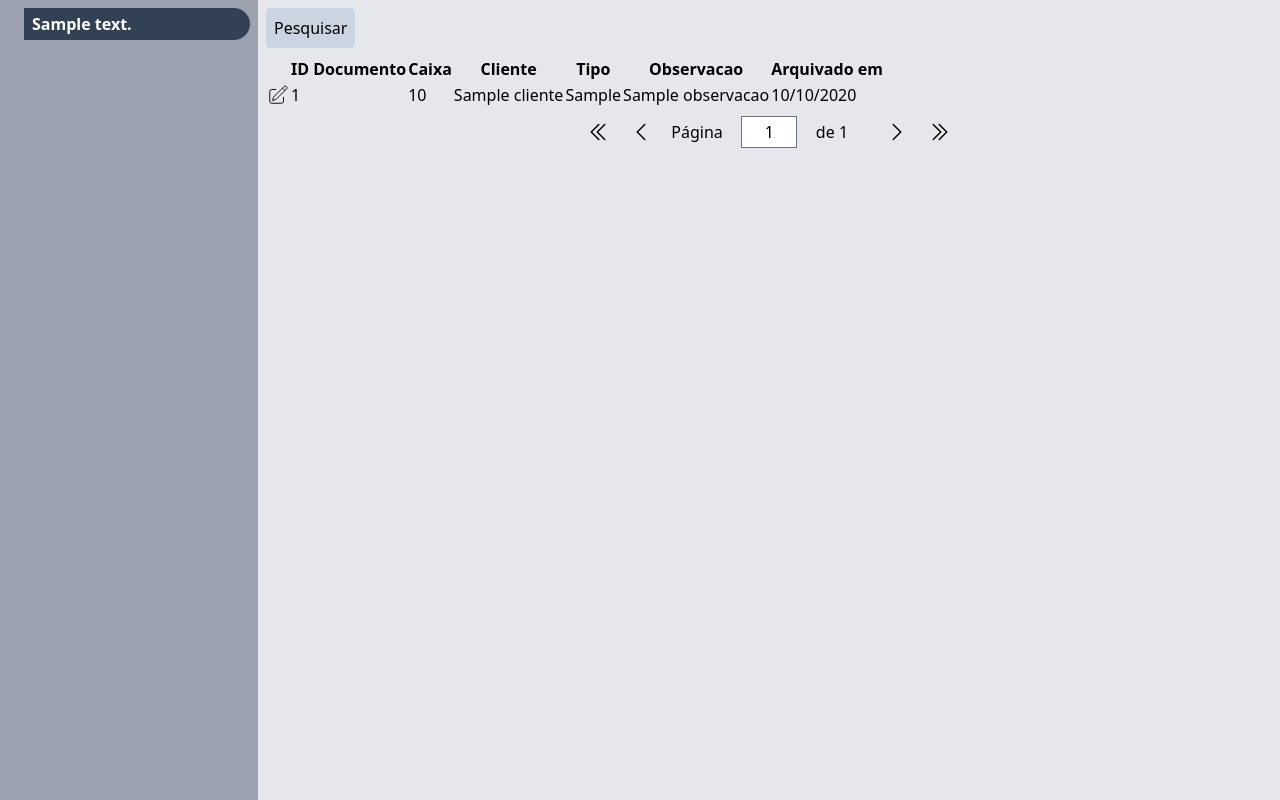
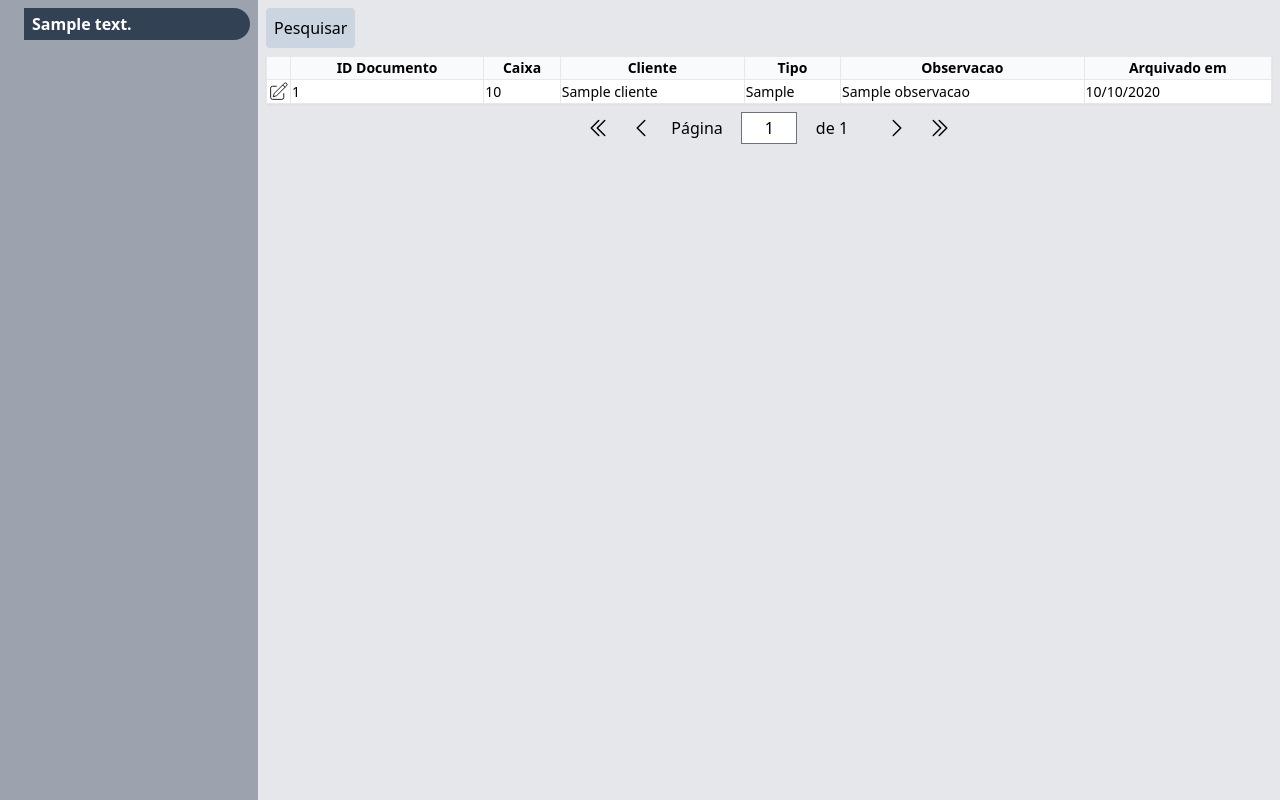
Before and after one commit to augustomonoo/arquivo, a Django app: template arquivo/templates/arquivo/main/consulta.html in a window 1280 px wide. Run offline with Django 3.2, Linux system fonts and the light colour scheme; the template is opened without the code that fills it: most values are stand-ins (such as "Sample title", 1, 10 or a date in 2020); style sheets or scripts are compiled from the project's sources; some libraries are stand-ins or nearby versions.

Commit message:
Adicionadas algumas classes para a tabela de documentos

```diff
--- a/arquivo/templates/arquivo/main/consulta.html
+++ b/arquivo/templates/arquivo/main/consulta.html
@@ -5,21 +5,21 @@
         {% include "arquivo/components/form.html" with labels=False %}
         {% include "arquivo/components/button.html" with type="submit" text="Pesquisar" %}
     </form>
-    <table>
-        <thead>
+    <table class="border-collapse w-full border border-slate-400 dark:border-slate-500 bg-white dark:bg-slate-800 text-sm shadow-sm">
+        <thead class="bg-slate-50 dark:bg-slate-700">
             <tr>
-                <th class="w-6"></th>
-                <th>ID Documento</th>
-                <th>Caixa</th>
-                <th>Cliente</th>
-                <th>Tipo</th>
-                <th>Observacao</th>
-                <th>Arquivado em</th>
+                <th class="border w-6"></th>
+                <th class="border">ID Documento</th>
+                <th class="border">Caixa</th>
+                <th class="border">Cliente</th>
+                <th class="border">Tipo</th>
+                <th class="border">Observacao</th>
+                <th class="border">Arquivado em</th>
             </tr>
         </thead>
         {% for resultado in object_list %}
-            <tr>
-                <td>
+            <tr class="border">
+                <td class="border">
                     <a href="{{ resultado.get_detalhe_url }}" class="flex w-auto h-auto">
                         <svg xmlns="http://www.w3.org/2000/svg"
                              fill="none"
@@ -32,12 +32,12 @@
                         </svg>
                     </a>
                 </td>
-                <td>{{ resultado.id }}</td>
-                <td>{{ resultado.numero_caixa|floatformat }}</td>
-                <td>{{ resultado.cliente }}</td>
-                <td>{{ resultado.tipo_de_documento }}</td>
-                <td>{{ resultado.observacao|default:"" }}</td>
-                <td>{{ resultado.data_arquivo|date:"SHORT_DATE_FORMAT" }}</td>
+                <td class="border">{{ resultado.id }}</td>
+                <td class="border">{{ resultado.numero_caixa|floatformat }}</td>
+                <td class="border">{{ resultado.cliente }}</td>
+                <td class="border">{{ resultado.tipo_de_documento }}</td>
+                <td class="border">{{ resultado.observacao }}</td>
+                <td class="border">{{ resultado.data_arquivo|date:"SHORT_DATE_FORMAT" }}</td>
             </tr>
         {% endfor %}
     </table>
```
